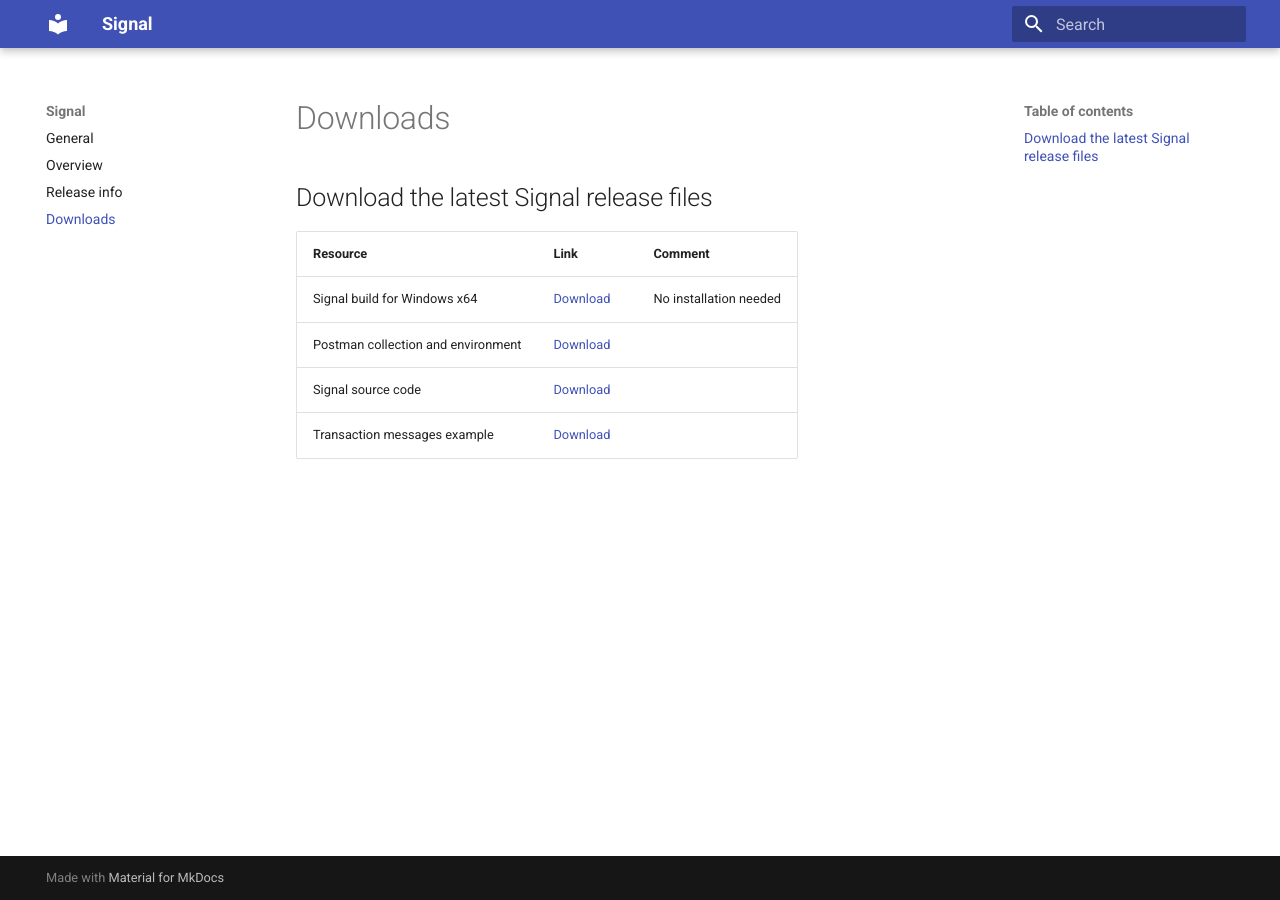
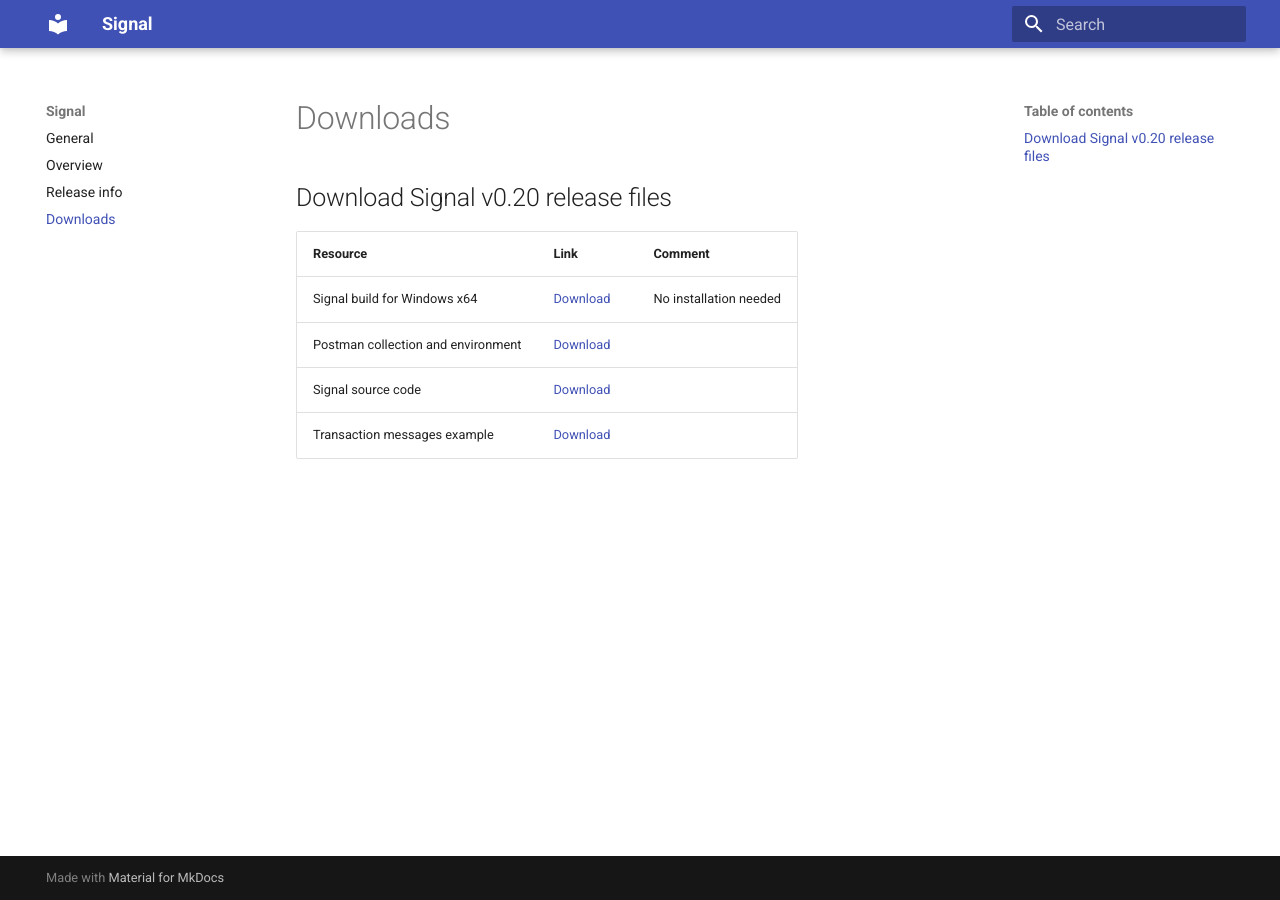
Before and after one commit to FedorIvanov37/signal.docs, an MkDocs documentation site: the page built from docs/downloads.md, in a window 1280 px wide. Built offline with MkDocs 1.6.1 and Material for MkDocs 9.7.7, drawn with Linux system fonts in a browser that asks for light colours.

```diff
--- a/docs/downloads.md
+++ b/docs/downloads.md
@@ -1,4 +1,4 @@
-## Download the latest Signal release files
+## Download Signal v0.20 release files
 
 | Resource                           | Link                                                  | Comment                |
 |------------------------------------|-------------------------------------------------------|------------------------|
```
